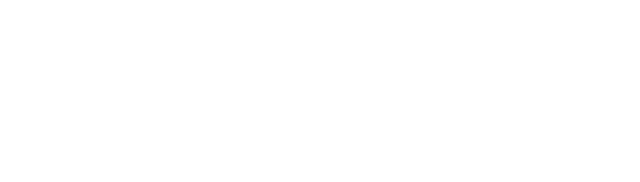
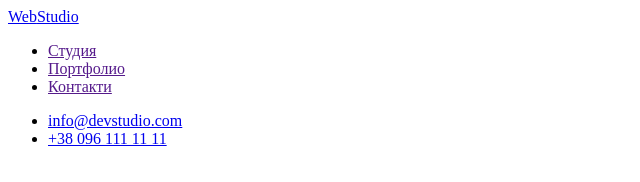
Before and after one commit to byht1/goit-markup-hw-01, a plain HTML site: page index.html in a window 1280 px wide. Shown: the whole page, without its empty margins (0-640 px from the left). Drawn offline with Linux system fonts and the light colour scheme.

Commit message:
Шапка or header

```diff
--- a/index.html
+++ b/index.html
@@ -1,5 +1,5 @@
 <!DOCTYPE html>
-<html lang="en">
+<html lang="ru">
 <head>
     <meta charset="UTF-8">
     <meta http-equiv="X-UA-Compatible" content="IE=edge">
@@ -7,6 +7,21 @@
     <title>homework one</title>
 </head>
 <body>
+    <!-- Шапка or header -->
+    <header>
+        <nav>
+            <a href="/"><span>Web</span>Studio</a>
+            <ul>
+                <li><a href="">Студия</a></li>
+                <li><a href="">Портфолио</a></li>
+                <li><a href="">Контакти</a></li>
+            </ul>
+        </nav>
+        <ul>
+            <li><a href="mailto:info@devstudio.com">info@devstudio.com</a></li>
+            <li><a href="tel:+380961111111">+38 096 111 11 11</a></li>
+        </ul>
+    </header>
 
 </body>
 </html>
```
